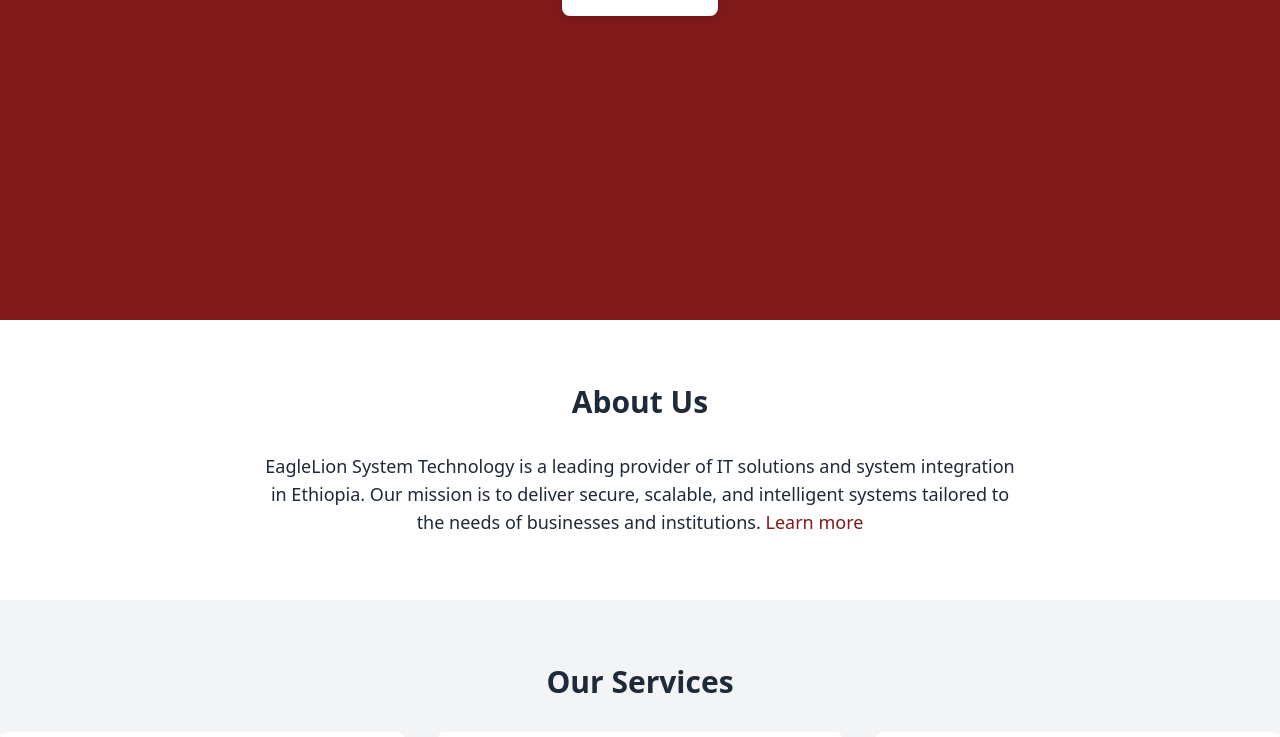
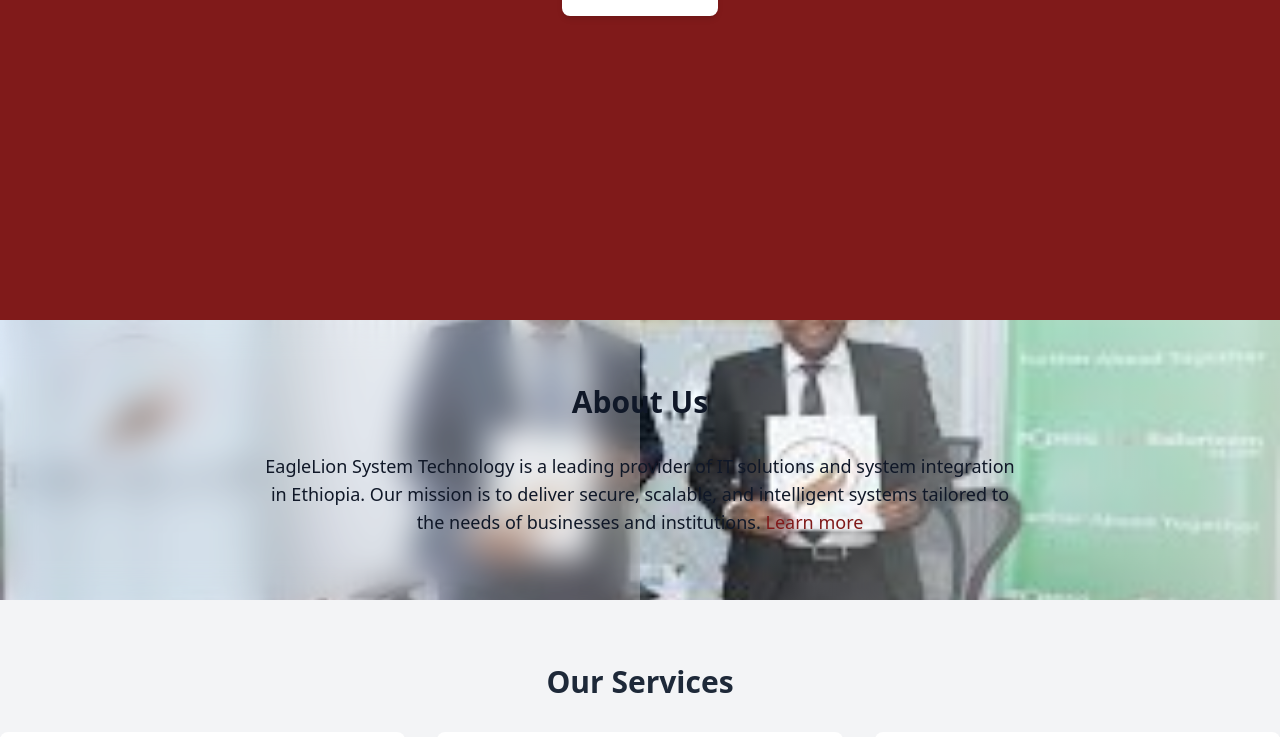
Before and after one commit to Kuma-Leta/Task-management-system, a React (Vite) app in the folder frontend/: page /landing in a window 1280 px wide. Shown: the part 540-1277 px from the top of the page. Built offline with nearby package versions, Linux system fonts and the light colour scheme; no server answers.

Commit message:
update on about section

```diff
--- a/frontend/src/components/landing.jsx
+++ b/frontend/src/components/landing.jsx
@@ -47,8 +47,23 @@
       </section>
 
       {/* About Section */}
-      <section id="about" className="py-16 bg-white">
-        <div className="container mx-auto text-center">
+      <section
+        id="about"
+        className="relative py-16 bg-white bg-cover bg-center"
+        style={{
+          backgroundImage: "url('/eaglelion1.jpeg')", // replace with your image path
+        }}
+      >
+        {/* Overlay for blur & shine */}
+        <div className="absolute inset-0 flex">
+          {/* Left side blur */}
+          <div className="w-1/2 bg-white/30 backdrop-blur-lg"></div>
+          {/* Right side shine */}
+          <div className="w-1/2 bg-gradient-to-l from-white/70 to-transparent"></div>
+        </div>
+
+        {/* Content */}
+        <div className="relative container mx-auto text-center text-gray-900">
           <h2 className="text-3xl font-semibold mb-8">About Us</h2>
           <p className="text-lg max-w-3xl mx-auto">
             EagleLion System Technology is a leading provider of IT solutions
@@ -57,7 +72,7 @@
             businesses and institutions.{" "}
             <a
               href="https://www.eaglelionsystems.com"
-              className="text-[#801A1A] hover:underline"
+              className="text-[#801A1A] font-medium hover:underline"
             >
               Learn more
             </a>
```
Also changed, not shown: frontend/public/eaglelion1.jpeg (added).
